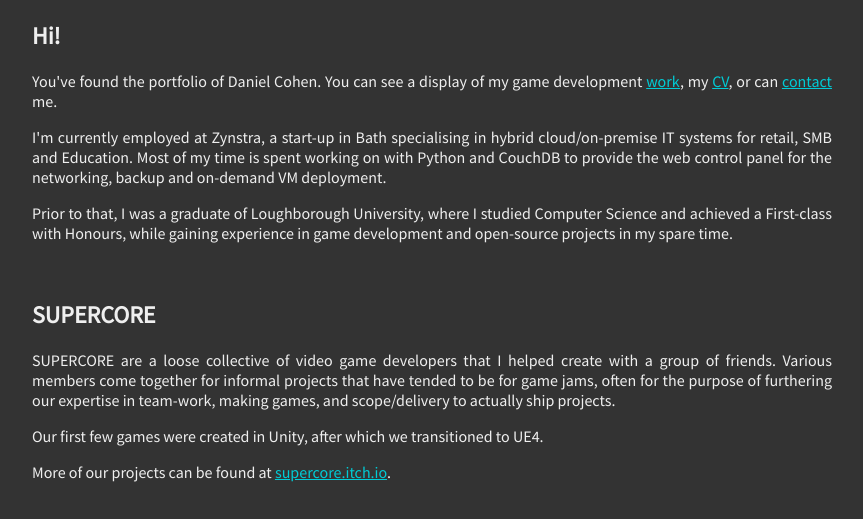
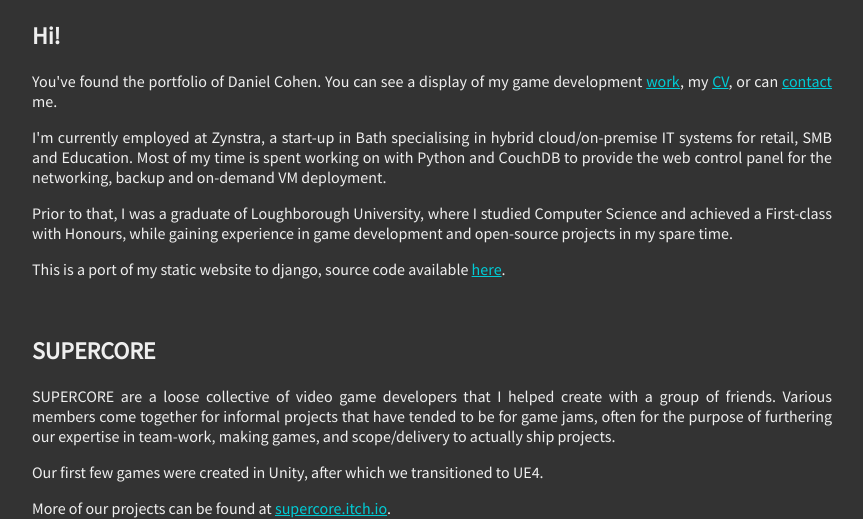
Before and after one commit to faemir/djangodcohen, a Django app: page / in a window 1280 px wide. Shown: the part 48-567 px from the top of the page, without its empty margins (208-1071 px from the left). Run offline with Django 3.2, Linux system fonts and the light colour scheme; some libraries are stand-ins or nearby versions.

Commit message:
Added django source code link

```diff
--- a/dport/templates/dport/index.html
+++ b/dport/templates/dport/index.html
@@ -6,6 +6,7 @@
         CV</a>, or can <a href="contact.htm">contact</a> me.</p>
         <p>I'm currently employed at Zynstra, a start-up in Bath specialising in hybrid cloud/on-premise IT systems for retail, SMB and Education. Most of my time is spent working on with Python and CouchDB to provide the web control panel for the networking, backup and on-demand VM deployment.</p>
     <p>Prior to that, I was a graduate of Loughborough University, where I studied Computer Science and achieved a First-class with Honours, while gaining experience in game development and open-source projects in my spare time.</p>
+	<p>This is a port of my static website to django, source code available <a href="https://github.com/faemir/djangodcohen">here</a>.</p>
     <br />
     <div id="scTXT" class="projTXT">
         <h2>SUPERCORE</h2>
```
